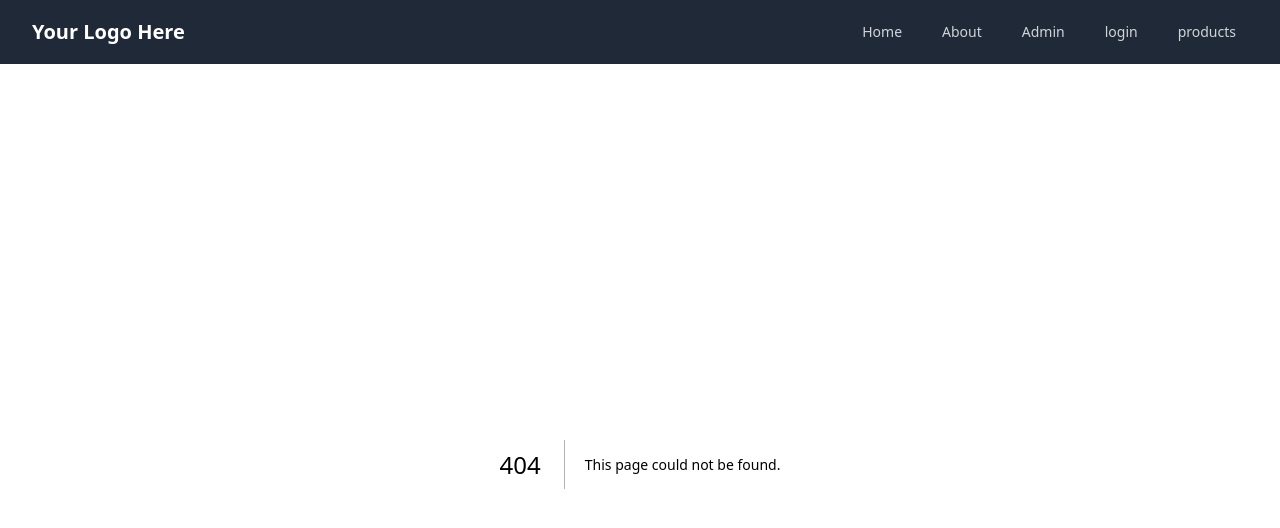
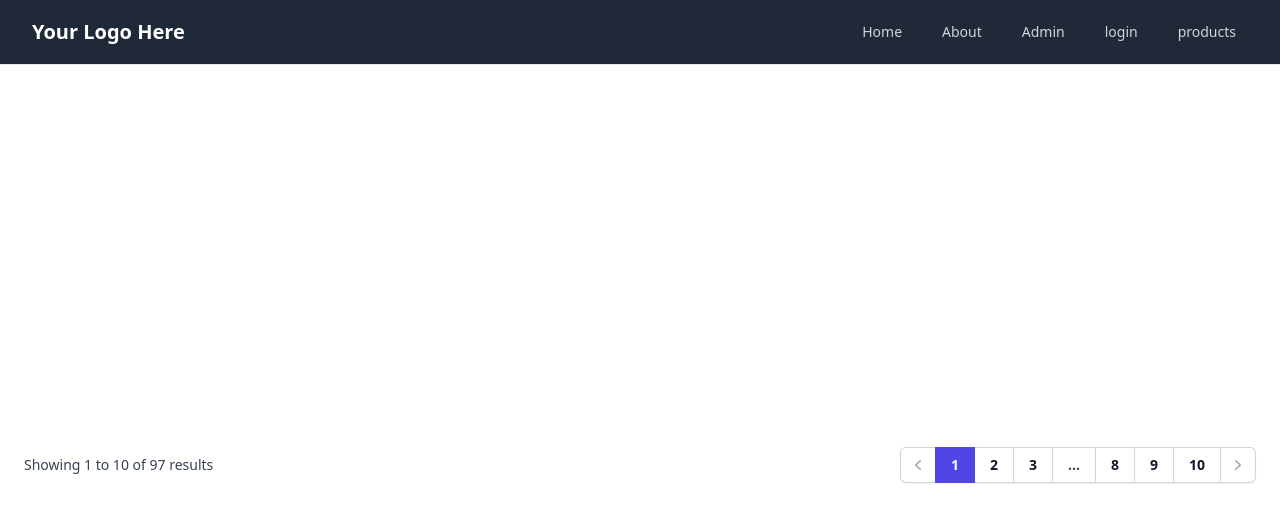
Before and after one commit to jacob98415/simple_next_chat, a Next.js app: page /admin in a window 1280 px wide. Before the commit this address had no page. Shown: the top 528 px of the page. Built offline with nearby package versions, Linux system fonts and the light colour scheme.

Commit message:
readd Pagination

```diff
--- /dev/null
+++ b/src/pages/admin/index.tsx
@@ -0,0 +1,172 @@
+export default function Page() {
+  return (
+    // <div classNameName="relative isolate flex items-center gap-x-6 overflow-hidden bg-gray-50 px-6 py-2.5 sm:px-3.5 sm:before:flex-1">
+    //   <div
+    //     classNameName="absolute left-[max(-7rem,calc(50%-52rem))] top-1/2 -z-10 -translate-y-1/2 transform-gpu blur-2xl"
+    //     aria-hidden="true"
+    //   >
+    //     <div
+    //       classNameName="aspect-[577/310] w-[36.0625rem] bg-gradient-to-r from-[#ff80b5] to-[#9089fc] opacity-30"
+    //       //style="clip-path: polygon(74.8% 41.9%, 97.2% 73.2%, 100% 34.9%, 92.5% 0.4%, 87.5% 0%, 75% 28.6%, 58.5% 54.6%, 50.1% 56.8%, 46.9% 44%, 48.3% 17.4%, 24.7% 53.9%, 0% 27.9%, 11.9% 74.2%, 24.9% 54.1%, 68.6% 100%, 74.8% 41.9%)"
+    //     ></div>
+    //   </div>
+    //   <div
+    //     classNameName="absolute left-[max(45rem,calc(50%+8rem))] top-1/2 -z-10 -translate-y-1/2 transform-gpu blur-2xl"
+    //     aria-hidden="true"
+    //   >
+    //     <div
+    //       classNameName="aspect-[577/310] w-[36.0625rem] bg-gradient-to-r from-[#ff80b5] to-[#9089fc] opacity-30"
+    //       //style="clip-path: polygon(74.8% 41.9%, 97.2% 73.2%, 100% 34.9%, 92.5% 0.4%, 87.5% 0%, 75% 28.6%, 58.5% 54.6%, 50.1% 56.8%, 46.9% 44%, 48.3% 17.4%, 24.7% 53.9%, 0% 27.9%, 11.9% 74.2%, 24.9% 54.1%, 68.6% 100%, 74.8% 41.9%)"
+    //     ></div>
+    //   </div>
+    //   <div classNameName="flex flex-wrap items-center gap-x-4 gap-y-2">
+    //     <p classNameName="text-sm leading-6 text-gray-900">
+    //       <strong classNameName="font-semibold">GeneriCon 2023</strong>
+    //       <svg
+    //         viewBox="0 0 2 2"
+    //         classNameName="mx-2 inline h-0.5 w-0.5 fill-current"
+    //         aria-hidden="true"
+    //       >
+    //         <circle cx="1" cy="1" r="1" />
+    //       </svg>
+    //       Join us in Denver from June 7 – 9 to see what’s coming next.
+    //     </p>
+    //     <a
+    //       href="#"
+    //       classNameName="flex-none rounded-full bg-gray-900 px-3.5 py-1 text-sm font-semibold text-white shadow-sm hover:bg-gray-700 focus-visible:outline focus-visible:outline-2 focus-visible:outline-offset-2 focus-visible:outline-gray-900"
+    //     >
+    //       Register now <span aria-hidden="true">&rarr;</span>
+    //     </a>
+    //   </div>
+    //   <div classNameName="flex flex-1 justify-end">
+    //     <button
+    //       type="button"
+    //       classNameName="-m-3 p-3 focus-visible:outline-offset-[-4px]"
+    //     >
+    //       <span classNameName="sr-only">Dismiss</span>
+    //       <svg
+    //         classNameName="h-5 w-5 text-gray-900"
+    //         viewBox="0 0 20 20"
+    //         fill="currentColor"
+    //         aria-hidden="true"
+    //       >
+    //         <path d="M6.28 5.22a.75.75 0 00-1.06 1.06L8.94 10l-3.72 3.72a.75.75 0 101.06 1.06L10 11.06l3.72 3.72a.75.75 0 101.06-1.06L11.06 10l3.72-3.72a.75.75 0 00-1.06-1.06L10 8.94 6.28 5.22z" />
+    //       </svg>
+    //     </button>
+    //   </div>
+    // </div>
+
+    <div className="flex items-center justify-between border-t border-gray-200 bg-white px-4 py-3 sm:px-6 min-h-screen ">
+      <div className="flex flex-1 justify-between sm:hidden">
+        <a
+          href="#"
+          className="relative inline-flex items-center rounded-md border border-gray-300 bg-white px-4 py-2 text-sm font-medium text-gray-700 hover:bg-gray-50"
+        >
+          Previous
+        </a>
+        <a
+          href="#"
+          className="relative ml-3 inline-flex items-center rounded-md border border-gray-300 bg-white px-4 py-2 text-sm font-medium text-gray-700 hover:bg-gray-50"
+        >
+          Next
+        </a>
+      </div>
+      <div className="hidden sm:flex sm:flex-1 sm:items-center sm:justify-between">
+        <div>
+          <p className="text-sm text-gray-700">
+            Showing
+            <span className="font-medium"> 1 </span>
+            to
+            <span className="font-medium"> 10 </span>
+            of
+            <span className="font-medium"> 97 </span>
+            results
+          </p>
+        </div>
+        <div>
+          <nav
+            className="isolate inline-flex -space-x-px rounded-md shadow-sm"
+            aria-label="Pagination"
+          >
+            <a
+              href="#"
+              className="relative inline-flex items-center rounded-l-md px-2 py-2 text-gray-400 ring-1 ring-inset ring-gray-300 hover:bg-gray-50 focus:z-20 focus:outline-offset-0"
+            >
+              <span className="sr-only">Previous</span>
+              <svg
+                className="h-5 w-5"
+                viewBox="0 0 20 20"
+                fill="currentColor"
+                aria-hidden="true"
+              >
+                <path
+                  fill-rule="evenodd"
+                  d="M12.79 5.23a.75.75 0 01-.02 1.06L8.832 10l3.938 3.71a.75.75 0 11-1.04 1.08l-4.5-4.25a.75.75 0 010-1.08l4.5-4.25a.75.75 0 011.06.02z"
+                  clip-rule="evenodd"
+                />
+              </svg>
+            </a>
+            <a
+              href="#"
+              aria-current="page"
+              className="relative z-10 inline-flex items-center bg-indigo-600 px-4 py-2 text-sm font-semibold text-white focus:z-20 focus-visible:outline focus-visible:outline-2 focus-visible:outline-offset-2 focus-visible:outline-indigo-600"
+            >
+              1
+            </a>
+            <a
+              href="#"
+              className="relative inline-flex items-center px-4 py-2 text-sm font-semibold text-gray-900 ring-1 ring-inset ring-gray-300 hover:bg-gray-50 focus:z-20 focus:outline-offset-0"
+            >
+              2
+            </a>
+            <a
+              href="#"
+              className="relative hidden items-center px-4 py-2 text-sm font-semibold text-gray-900 ring-1 ring-inset ring-gray-300 hover:bg-gray-50 focus:z-20 focus:outline-offset-0 md:inline-flex"
+            >
+              3
+            </a>
+            <span className="relative inline-flex items-center px-4 py-2 text-sm font-semibold text-gray-700 ring-1 ring-inset ring-gray-300 focus:outline-offset-0">
+              ...
+            </span>
+            <a
+              href="#"
+              className="relative hidden items-center px-4 py-2 text-sm font-semibold text-gray-900 ring-1 ring-inset ring-gray-300 hover:bg-gray-50 focus:z-20 focus:outline-offset-0 md:inline-flex"
+            >
+              8
+            </a>
+            <a
+              href="#"
+              className="relative inline-flex items-center px-4 py-2 text-sm font-semibold text-gray-900 ring-1 ring-inset ring-gray-300 hover:bg-gray-50 focus:z-20 focus:outline-offset-0"
+            >
+              9
+            </a>
+            <a
+              href="#"
+              className="relative inline-flex items-center px-4 py-2 text-sm font-semibold text-gray-900 ring-1 ring-inset ring-gray-300 hover:bg-gray-50 focus:z-20 focus:outline-offset-0"
+            >
+              10
+            </a>
+            <a
+              href="#"
+              className="relative inline-flex items-center rounded-r-md px-2 py-2 text-gray-400 ring-1 ring-inset ring-gray-300 hover:bg-gray-50 focus:z-20 focus:outline-offset-0"
+            >
+              <span className="sr-only">Next</span>
+              <svg
+                className="h-5 w-5"
+                viewBox="0 0 20 20"
+                fill="currentColor"
+                aria-hidden="true"
+              >
+                <path
+                  fill-rule="evenodd"
+                  d="M7.21 14.77a.75.75 0 01.02-1.06L11.168 10 7.23 6.29a.75.75 0 111.04-1.08l4.5 4.25a.75.75 0 010 1.08l-4.5 4.25a.75.75 0 01-1.06-.02z"
+                  clip-rule="evenodd"
+                />
+              </svg>
+            </a>
+          </nav>
+        </div>
+      </div>
+    </div>
+  );
+}
```
